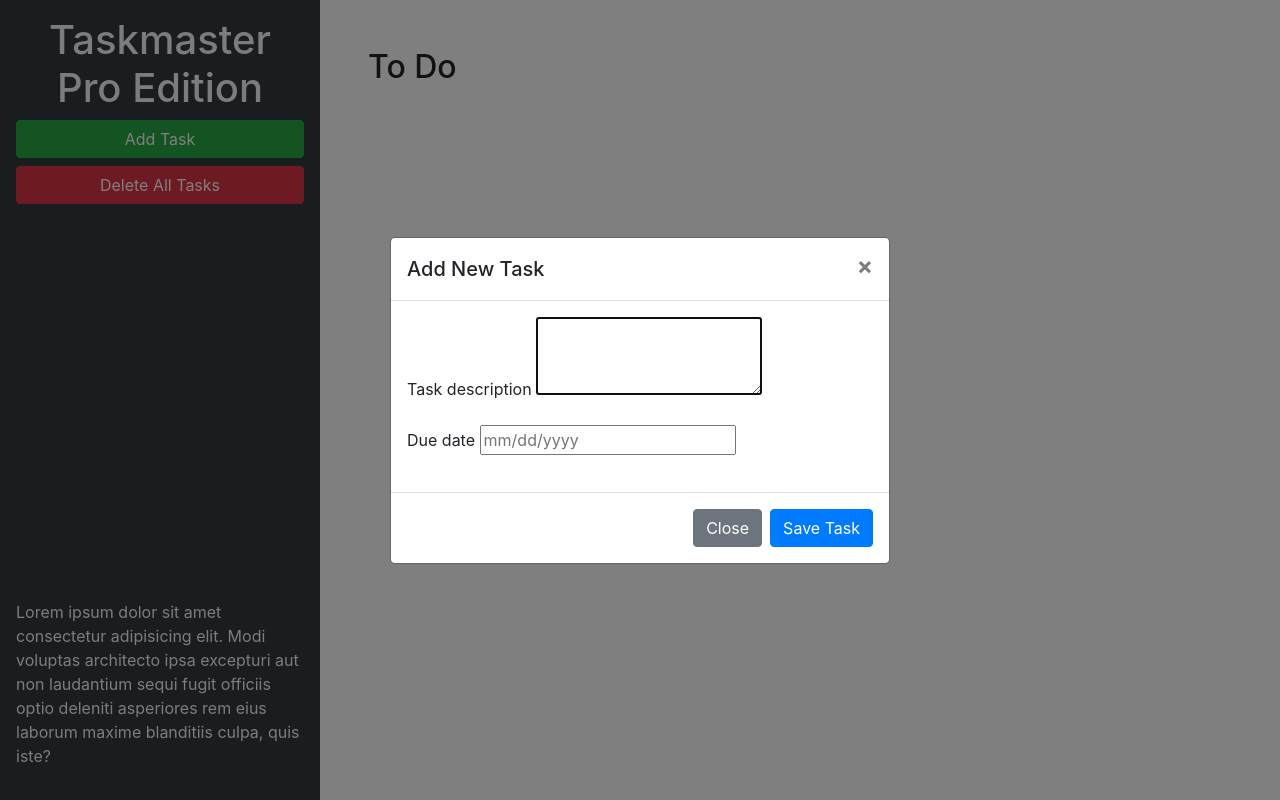
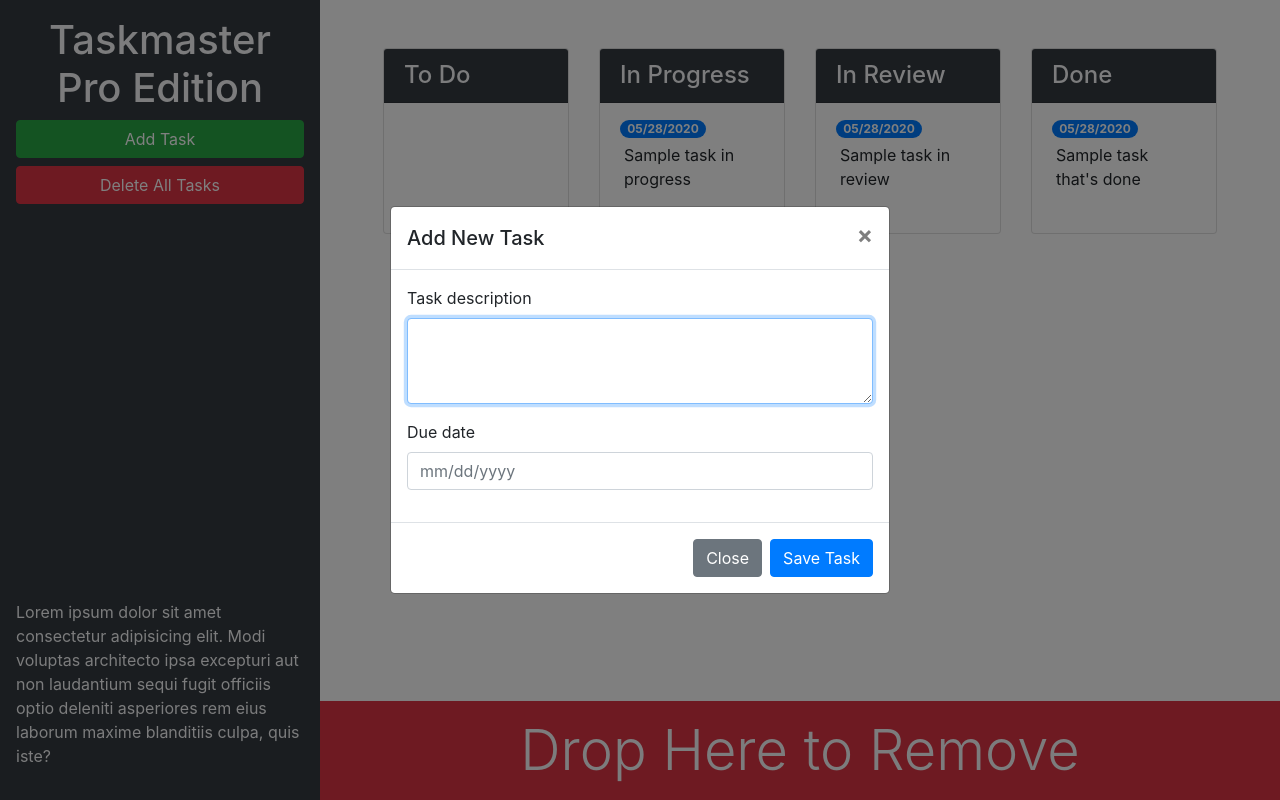
Before and after one commit to jpmarinh92/taskmaster-pro, a plain HTML site: page index.html in a window 1280 px wide. Both pictures are taken after a click on the button "Add Task". Drawn offline with nearby package versions, Linux system fonts and the light colour scheme.

Commit message:
closed issue

```diff
--- a/assets/js/script.js
+++ b/assets/js/script.js
@@ -20,6 +20,7 @@ var createTask = function(taskText, taskDate, taskList) {
 
 var loadTasks = function() {
   tasks = JSON.parse(localStorage.getItem("tasks"));
+  console.log(tasks);
 
   // if nothing in localStorage, create a new object to track all task status arrays
   if (!tasks) {
--- a/index.html
+++ b/index.html
@@ -13,19 +13,69 @@
 <body>
 
   <div class="row min-vh-100 no-gutters">
-    <header class="col-12 col-lg-3 bg-dark text-light d-flex flex-column p-4 p-lg-3">
+    <header class="col-12 col-lg-3 bg-dark text-light sticky-top d-flex flex-column p-4 p-lg-3">
       <h1 class="text-center">Taskmaster Pro Edition</h1>
       <button id="create-task" class="btn btn-block btn-success" data-toggle="modal" data-target="#task-form-modal">Add
         Task</button>
       <button id="remove-tasks" class="btn btn-block btn-danger">Delete All Tasks</button>
-      <p class="mt-auto">Lorem ipsum dolor sit amet consectetur adipisicing elit. Modi voluptas architecto ipsa excepturi aut non
+      <p class="mt-auto d-none d-lg-block">Lorem ipsum dolor sit amet consectetur adipisicing elit. Modi voluptas architecto ipsa excepturi aut non
         laudantium sequi fugit officiis optio deleniti asperiores rem eius laborum maxime blanditiis culpa, quis iste?
       </p>
     </header>
-    <main class="col-12 col-lg-9">
-      <div class="m-5">
-        <h2>To Do</h2>
-        <ul id="list-toDo" class="list-group"> </ul>
+    <main class="col-12 col-lg-9 d-flex flex-column">
+      <div class="m-5 row justify-content-around">
+        <!-- todo start -->
+        <div class="col-12 col-md-6 col-xl-3 mb-3">
+          <div class="card">
+            <h4 class="card-header bg-dark text-light"">To Do</h4>
+            <ul id="list-toDo" class="list-group list-group-flush"></ul>
+          </div>
+        </div>
+        <!-- todo end -->
+        <!-- in progress start -->
+        <div class="col-12 col-md-6 col-xl-3 mb-3">
+          <div class="card">
+            <h4 class="card-header bg-dark text-light"">In Progress</h4>
+            <ul id="list-inProgress" class="list-group list-group-flush">
+              <li class="list-group-item">
+                <span class="badge badge-primary badge-pill">05/28/2020</span>
+                <p class="m-1">Sample task in progress</p>
+              </li>
+            </ul>
+          </div>
+        </div>
+        <!-- in progress end -->
+        <!-- in review start -->
+        <div class="col-12 col-md-6 col-xl-3 mb-3">
+          <div class="card">
+            <h4 class="card-header bg-dark text-light"">In Review</h4>
+            <ul id="list-inReview" class="list-group list-group-flush">
+              <li class="list-group-item">
+                <span class="badge badge-primary badge-pill">05/28/2020</span>
+                <p class="m-1">Sample task in review</p>
+              </li>
+            </ul>
+          </div>
+        </div>
+        <!-- in review end -->
+        <!-- done start -->
+        <div class="col-12 col-md-6 col-xl-3 mb-3">
+          <div class="card">
+            <h4 class="card-header bg-dark text-light"">Done</h4>
+            <ul id="list-done" class="list-group list-group-flush">
+              <li class="list-group-item">
+                <span class="badge badge-primary badge-pill">05/28/2020</span>
+                <p class="m-1">Sample task that's done</p>
+              </li>
+            </ul>
+          </div>
+        </div>
+        <!-- done end -->
+      </div>
+      <div id="trash" class="mt-auto">
+        <div class="w-100 bg-danger p-3 text-center text-light display-4">
+          Drop Here to Remove
+        </div>
       </div>
     </main>
   </div>
@@ -45,11 +95,11 @@
           <form>
             <div class="form-group">
               <label for="modalTaskDescription">Task description</label>
-              <textarea id="modalTaskDescription" rows="3"></textarea>
+              <textarea id="modalTaskDescription" rows="3" class="form-control"></textarea>
             </div>
             <div class="form-group">
               <label for="modalDueDate">Due date</label>
-              <input type="text" id="modalDueDate" placeholder="mm/dd/yyyy" autocomplete="off" />
+              <input type="text" class="form-control" id="modalDueDate" placeholder="mm/dd/yyyy" autocomplete="off" />
             </div>
           </form>
         </div>
```
Also changed, not shown: 1 other file.
